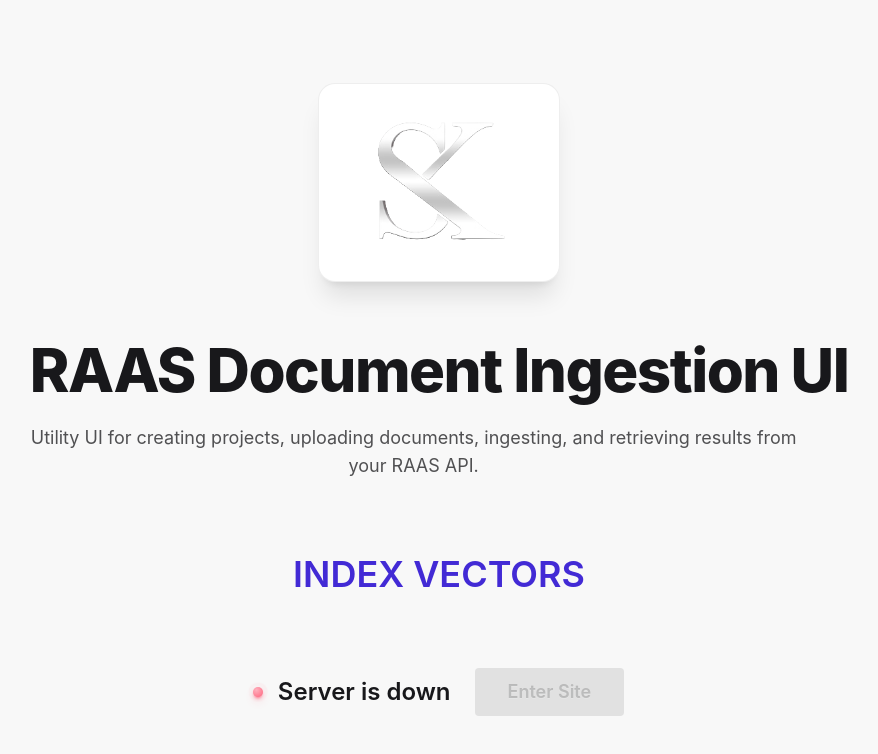
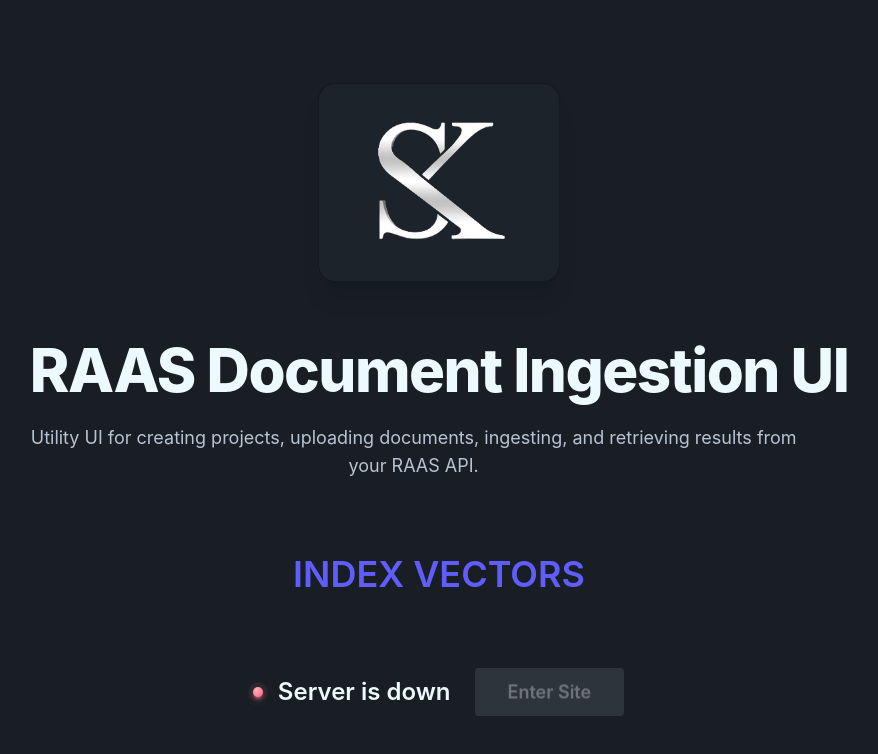
Before and after one commit to Sarthak-Kakkar-03/RAAS, a Next.js app in the folder raas-frontend/: page / in a window 1280 px wide. Shown: the top 754 px of the page, without its empty margins (201-1079 px from the left). Built offline with nearby package versions, Linux system fonts and the light colour scheme; no server answers.

Commit message:
temp fix #29

```diff
--- a/raas-frontend/app/globals.css
+++ b/raas-frontend/app/globals.css
@@ -1,2 +1,12 @@
 @import "tailwindcss";
 @plugin "daisyui";
+
+:root {
+  color-scheme: dark;
+}
+
+html,
+body {
+  min-height: 100%;
+  background-color: oklch(var(--b2));
+}
--- a/raas-frontend/app/layout.tsx
+++ b/raas-frontend/app/layout.tsx
@@ -28,7 +28,7 @@ export default function RootLayout({
   children: React.ReactNode;
 }>) {
   return (
-    <html lang="en">
+    <html lang="en" data-theme="dark">
       <body
         className={`${geistSans.variable} ${geistMono.variable} antialiased`}
       >
```
